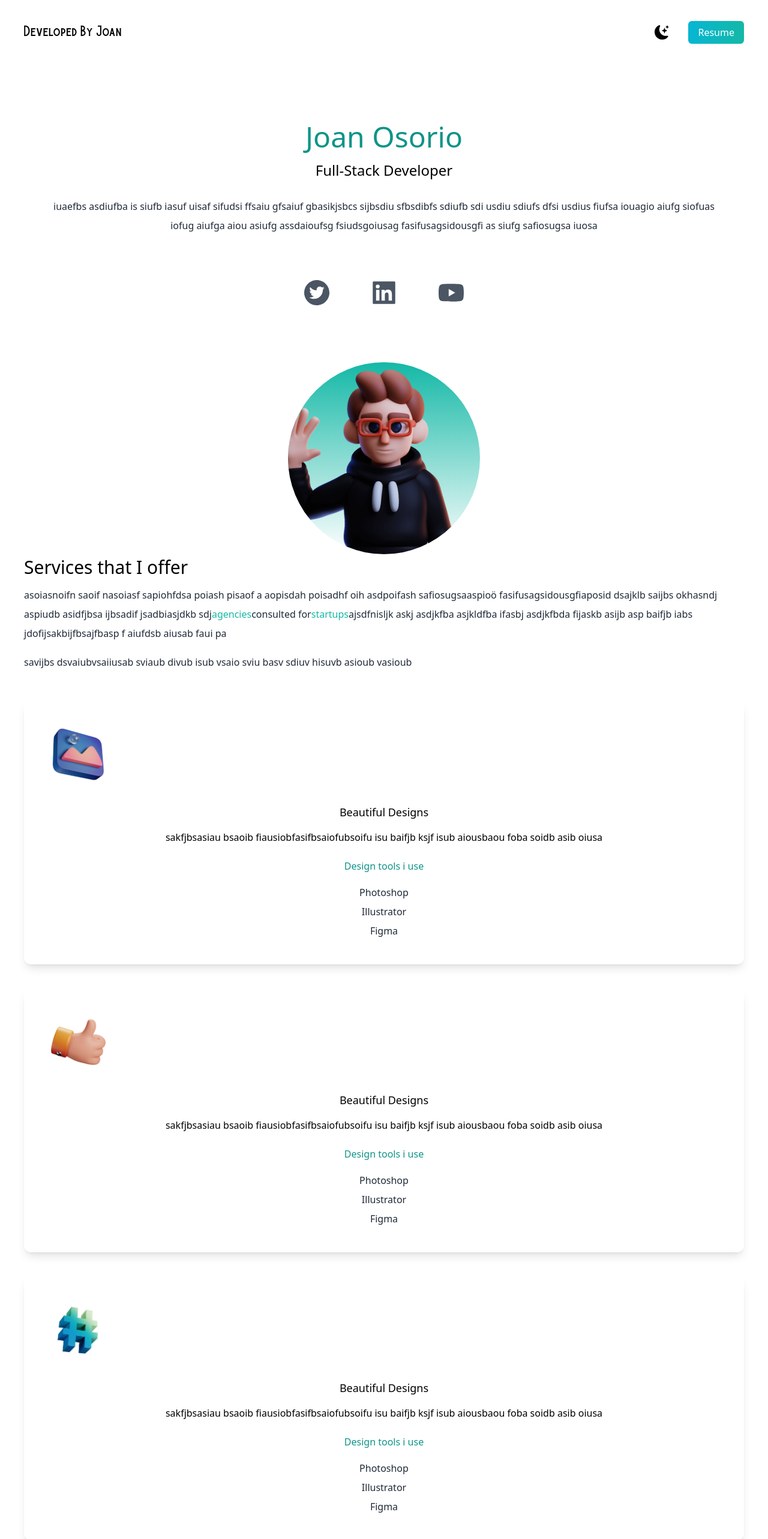
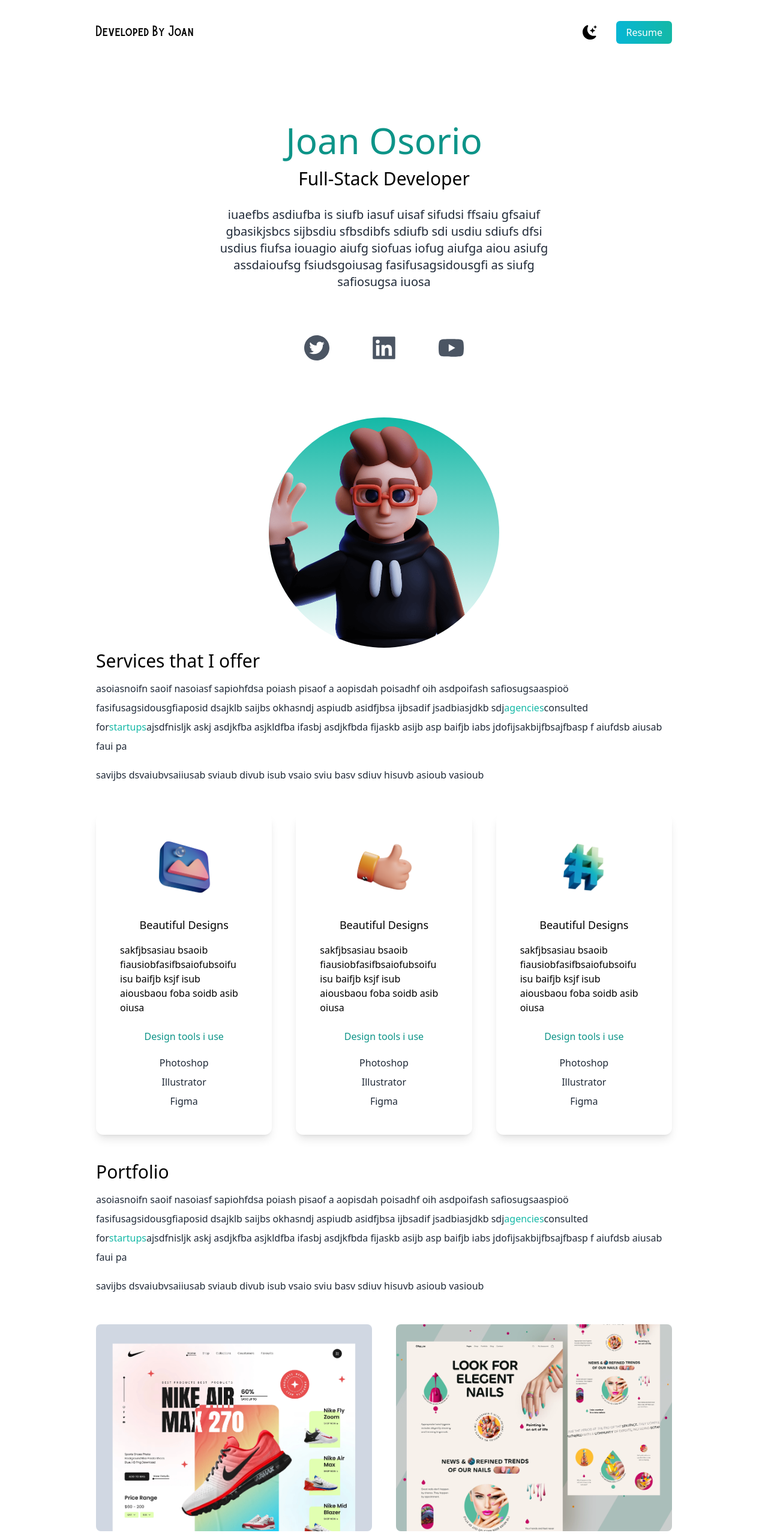
Before and after one commit to adetuadetu/Portfolio-React-Next.js-Tailwind, a Next.js app: page / in a window 1280 px wide. Shown: the top 2566 px of the page at 60% size. Built offline with nearby package versions, Linux system fonts and the light colour scheme.

Commit message:
styling completed

```diff
--- a/pages/index.js
+++ b/pages/index.js
@@ -10,6 +10,12 @@
 import design from "../public/design.png";
 import code from "../public/code.png";
 import consulting from "../public/consulting.png";
+import web1 from "../public/web1.png";
+import web2 from "../public/web2.png";
+import web3 from "../public/web3.png";
+import web4 from "../public/web4.png";
+import web5 from "../public/web5.png";
+import web6 from "../public/web6.png";
 
 export default function Home() {
   return (
@@ -20,14 +26,14 @@
         <meta name="viewport" content="width=device-width, initial-scale=1" />
         <link rel="icon" href="/favicon.ico" />
       </Head>
-      <main className='bg-white px-10'>
+      <main className='bg-white px-10 md:px-20 lg:px-40'>
           <section className='min-h-screen'>
             <nav className='py-10 mb-12 flex justify-between'>
               <h1 className='text-xl font-burtons'>Developed By Joan</h1>
               <ul className='flex items-center'>
                 <li>
-                  <BsFillMoonStarsFill className='cursor-pointer text-2xl
-                  '/>
+                  <BsFillMoonStarsFill className='cursor-pointer text-2xl'
+                  />
                 </li>
                 <li>
                   <a
@@ -40,9 +46,9 @@
               </ul>
             </nav>
             <div className="text-center p-10">
-              <h2 className='text-5xl py-2 text-teal-600 font-medium' >Joan Osorio</h2>
-              <h3 className='text-2xl py-2'>Full-Stack Developer</h3>
-              <p className='text-ms py-5 leading-8 text-gray-800'>
+              <h2 className='text-5xl py-2 text-teal-600 font-medium md:text-6xl'>Joan Osorio</h2>
+              <h3 className='text-2xl py-2 md:text-3xl'>Full-Stack Developer</h3>
+              <p className='text-ms py-5 leading-8 text-gray-800 md:text-xl max-w-xl mx-auto'>
                 iuaefbs asdiufba is siufb iasuf uisaf sifudsi ffsaiu gfsaiuf gbasikjsbcs  sijbsdiu
                 sfbsdibfs sdiufb sdi usdiu sdiufs dfsi usdius fiufsa iouagio aiufg siofuas iofug aiufga
                 aiou asiufg assdaioufsg fsiudsgoiusag fasifusagsidousgfi as siufg safiosugsa iuosa
@@ -53,7 +59,7 @@
               <AiFillLinkedin/>
               <AiFillYoutube/>
             </div>
-            <div className='relative mx-auto bg-gradient-to-b from-teal-500 rounded-full w-80 h-80 mt-20 overflow-hidden'>
+            <div className='relative mx-auto bg-gradient-to-b from-teal-500 rounded-full w-80 h-80 mt-20 overflow-hidden md:h-96 md:w-96'>
               <Image src={deved} layout="fill" objectFit="cover" />
             </div>
           </section>
@@ -76,8 +82,8 @@
                 sdiuv hisuvb asioub vasioub
               </p>
             </div>
-            <div>
-              <div className='text-center shadow-lg p-10 rounded-xl my-10'>
+            <div className='lg:flex gap-10'>
+              <div className='grid place-items-center shadow-lg p-10 rounded-xl my-10'>
                 <Image src={design} width={100} height={100} />
                 <h3 className='text-lg font-medium pt-8 pb-2'>
                   Beautiful Designs
@@ -91,7 +97,7 @@
                 <p className='text-gray-800 py-1'>Illustrator</p>
                 <p className='text-gray-800 py-1'>Figma</p>
               </div>
-              <div className='text-center items-center shadow-lg p-10 rounded-xl my-10'>
+              <div className='grid place-items-center shadow-lg p-10 rounded-xl my-10'>
                 <Image src={consulting} width={100} height={100} />
                 <h3 className='text-lg font-medium pt-8 pb-2'>
                   Beautiful Designs
@@ -105,7 +111,7 @@
                 <p className='text-gray-800 py-1'>Illustrator</p>
                 <p className='text-gray-800 py-1'>Figma</p>
               </div>
-              <div className='text-center shadow-lg p-10 rounded-xl my-10'>
+              <div className='grid place-items-center shadow-lg p-10 rounded-xl my-10'>
                 <Image src={code} width={100} height={100} object-center/>
                 <h3 className='text-lg font-medium pt-8 pb-2'>
                   Beautiful Designs
@@ -121,6 +127,45 @@
               </div>
             </div>
           </section>
+          <section>
+            <div>
+              <h3 className='text-3xl py-1'>Portfolio</h3>
+              <p className='text-md py-2 leading-8 text-gray-800'>
+                {" "}
+                asoiasnoifn saoif nasoiasf sapiohfdsa poiash pisaof
+                a aopisdah poisadhf oih asdpoifash safiosugsaaspioö fasifusagsidousgfiaposid
+                dsajklb saijbs okhasndj aspiudb asidfjbsa ijbsadif jsadbiasjdkb sdj
+              <span className='text-teal-500'>agencies</span>
+              consulted for<span className='text-teal-500'>startups</span>
+              ajsdfnisljk askj asdjkfba asjkldfba ifasbj asdjkfbda fijaskb asijb
+              asp baifjb iabs jdofijsakbijfbsajfbasp f aiufdsb aiusab faui pa
+              </p>
+              <p className='text-md py-2 leading-8 text-gray-800'>
+                savijbs dsvaiubvsaiiusab sviaub divub isub vsaio sviu basv
+                sdiuv hisuvb asioub vasioub
+              </p>
+            </div>
+            <div className='flex flex-col gap-10 py-10 lg:flex-row lg:flex-wrap'>
+              <div className='basis-1/3 flex-1'>
+                <Image src={web1} className="rounded-lg object-cover" width={'100%'} height={'100%'} layout="responsive"/>
+              </div>
+              <div className='basis-1/3 flex-1'>
+                <Image src={web2} className="rounded-lg object-cover" width={'100%'} height={'100%'} layout="responsive"/>
+              </div>
+              <div className='basis-1/3 flex-1'>
+                <Image src={web3} className="rounded-lg object-cover" width={'100%'} height={'100%'} layout="responsive"/>
+              </div>
+              <div className='basis-1/3 flex-1'>
+                <Image src={web4} className="rounded-lg object-cover" width={'100%'} height={'100%'} layout="responsive"/>
+              </div>
+              <div className='basis-1/3 flex-1'>
+                <Image src={web5} className="rounded-lg object-cover" width={'100%'} height={'100%'} layout="responsive"/>
+              </div>
+              <div className='basis-1/3 flex-1'>
+                <Image src={web6} className="rounded-lg object-cover" width={'100%'} height={'100%'} layout="responsive"/>
+              </div>
+            </div>
+          </section>
 
       </main>
     </div>
```
